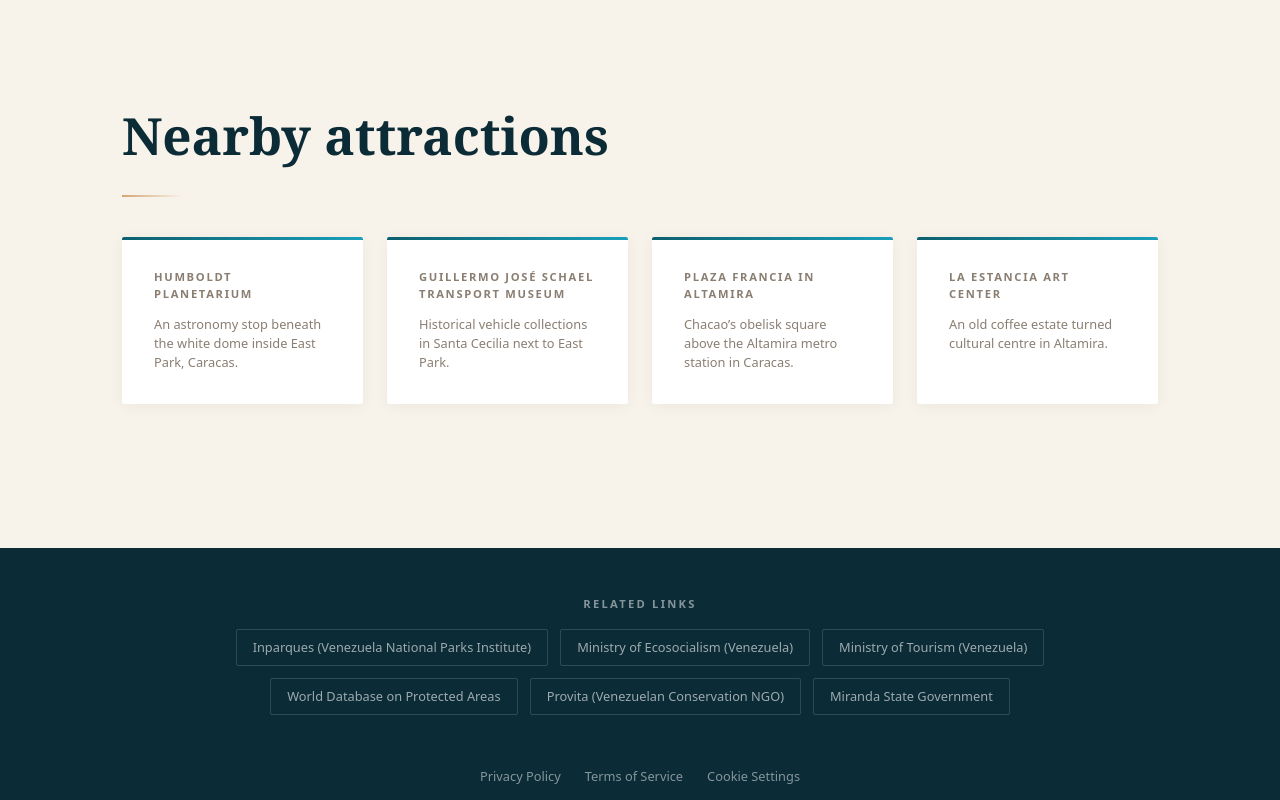
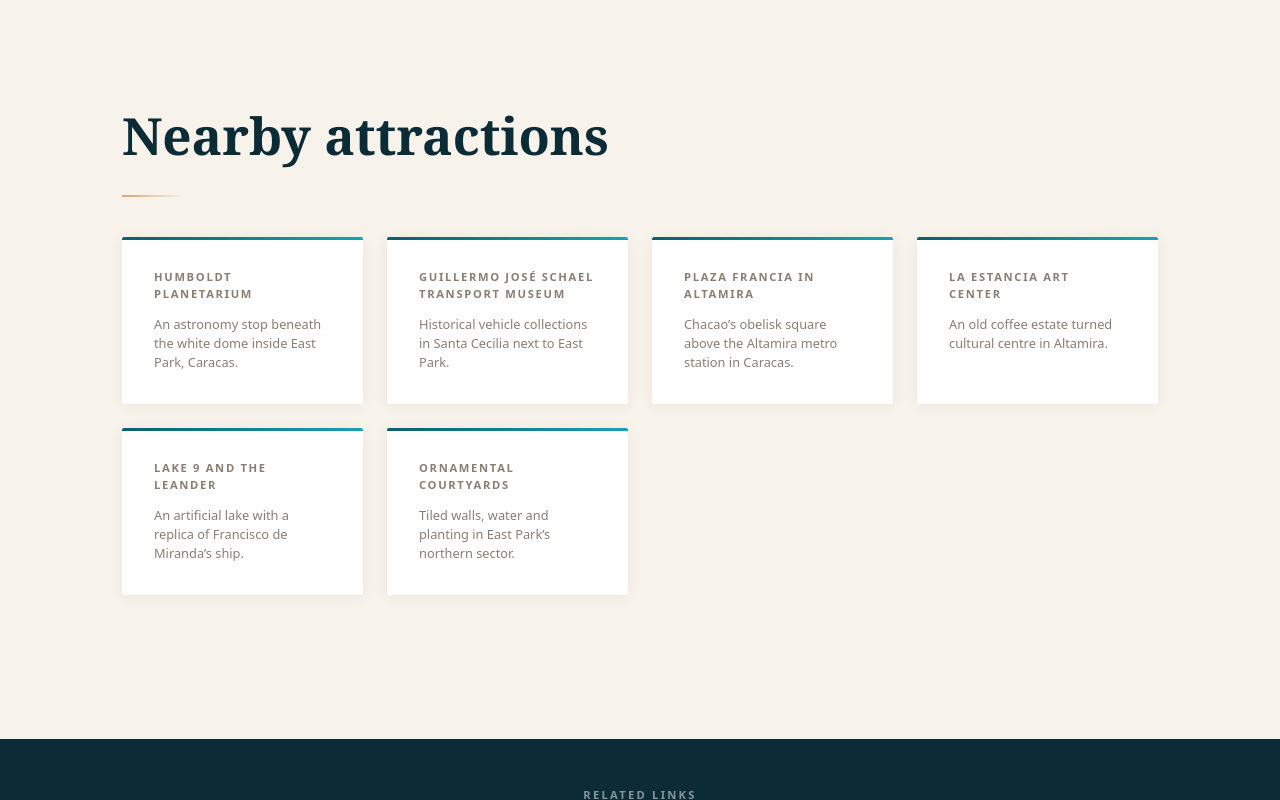
Before and after one commit to n20186005-hash/parquedelesteguia, a Next.js app: page /en in a window 1280 px wide. Shown: the part 11200-12000 px from the top of the page. Built offline with nearby package versions, Linux system fonts and the light colour scheme.

Commit message:
Add Lake 9 and ornamental courtyard visitor guides

```diff
--- a/src/i18n/nearby-details.ts
+++ b/src/i18n/nearby-details.ts
@@ -6,6 +6,20 @@ export const nearbyDetailLabels = {
 
 export const nearbyDetails = {
   es: {
+    "patios-ornamentales": {
+      about: "INPARQUES presenta este lugar como parte de la visita al Parque del Este.",
+      observe: "Compara los patrones de los azulejos con las formas de los estanques y la vegetación.",
+      walk: ["Entra desde Miranda y sigue las señales hacia los patios del sector norte.", "Después, regresa hacia el acceso de Miranda por los senderos abiertos."],
+      photo: "Desde el umbral, encuadra un muro de azulejos y un estanque.",
+      faq: ["¿Puedo combinar los patios con el planetario?", "Sí. Ubica la cúpula cerca de la entrada y consulta las funciones por separado."],
+    },
+    "lago-9-leander": {
+      about: "INPARQUES presenta este lugar como parte de la visita al Parque del Este.",
+      observe: "Recorre la orilla para observar la proa y los mástiles.",
+      walk: ["Sigue las señales a Lago 9 desde la entrada de Miranda.", "Después, regresa hacia el acceso de Miranda por los senderos abiertos."],
+      photo: "Encuadra el casco de perfil y su reflejo desde la orilla.",
+      faq: ["¿Se puede subir al barco?", "Consulta por separado el acceso al buque y los servicios del lago."],
+    },
     "la-estancia": {
       about: "La sede de Altamira conserva el carácter de una hacienda dentro de un corredor urbano concurrido. Su programación incluye actividades artísticas y culturales.",
       observe: "Compara la transición de la avenida al jardín con la escala doméstica de la casa histórica. Desde el jardín, fíjate en cómo se relaciona la fachada con los senderos.",
@@ -36,6 +50,20 @@ export const nearbyDetails = {
     },
   },
   en: {
+    "patios-ornamentales": {
+      about: "INPARQUES identifies this location as a visitor highlight within East Park.",
+      observe: "Compare the tile patterns with the outlines of the pools and planting.",
+      walk: ["Enter from Miranda and follow signs to the northern courtyards.", "Afterwards, use the open paths back toward the Miranda entrance."],
+      photo: "From a threshold, frame a tiled wall and a pool together.",
+      faq: ["Can I combine the courtyards with the planetarium?", "Yes. Look for the dome near the entrance and check showtimes separately."],
+    },
+    "lago-9-leander": {
+      about: "INPARQUES identifies this location as a visitor highlight within East Park.",
+      observe: "Walk the open shore to see the bow and masts from different angles.",
+      walk: ["Follow the signs to Lake 9 from the Miranda entrance.", "Afterwards, use the open paths back toward the Miranda entrance."],
+      photo: "Frame the hull in profile with its reflection from the shore.",
+      faq: ["Can I board the ship?", "Check access to the ship and lake services separately."],
+    },
     "la-estancia": {
       about: "Altamira’s site retains the character of an estate on a busy urban corridor. The centre hosts arts and cultural programmes.",
       observe: "Notice the shift from the avenue into the garden and the domestic scale of the historic house. From the garden, compare the facade with the line of the paths.",
@@ -66,6 +94,20 @@ export const nearbyDetails = {
     },
   },
   zh: {
+    "patios-ornamentales": {
+      about: "INPARQUES 將此處列為東方公園的遊覽地點。",
+      observe: "對照磁磚圖案、池岸輪廓和沿牆植栽。",
+      walk: ["從米蘭達入口入園，循北側庭院指標步行。", "參觀後沿開放步道返回米蘭達入口。"],
+      photo: "在庭院門口取景，把磁磚牆和水池放在同一畫面。",
+      faq: ["可以一起參觀天文館嗎？", "可以先在入口附近看圓頂；放映場次請另外查詢。"],
+    },
+    "lago-9-leander": {
+      about: "INPARQUES 將此處列為東方公園的遊覽地點。",
+      observe: "沿開放岸邊步道走一段，從不同角度觀察船頭與桅杆。",
+      walk: ["從米蘭達入口沿指標前往第九湖。", "參觀後沿開放步道返回米蘭達入口。"],
+      photo: "從湖畔側向取景，讓船身與倒影同時入鏡。",
+      faq: ["可以登上仿造船嗎？", "登船及湖上服務請分別向現場人員查詢。"],
+    },
     "la-estancia": {
       about: "這座舊莊園坐落在繁忙的市區大道旁，現為藝術與文化活動場地。",
       observe: "從大道轉入花園後，留意歷史宅邸的尺度，並從步道觀察立面與植栽的關係。",
--- a/src/i18n/nearby.ts
+++ b/src/i18n/nearby.ts
@@ -1,6 +1,30 @@
-export const nearbyTopics = ["planetario-humboldt", "museo-del-transporte", "plaza-francia", "la-estancia"] as const;
+export const nearbyTopics = ["planetario-humboldt", "museo-del-transporte", "plaza-francia", "la-estancia", "lago-9-leander", "patios-ornamentales"] as const;
 
 export const nearbyPlaces = {
+  "patios-ornamentales": {
+    map: "https://www.google.com/maps/search/?api=1&query=Patios+Ornamentales%2C+sector+norte+del+Parque+del+Este%2C+Caracas",
+    address: "Parque Generalísimo Francisco de Miranda, avenida Francisco de Miranda, Caracas 1071, Miranda",
+    photo: "/nearby/patios-ornamentales.jpg",
+    width: 250,
+    height: 288,
+    author: "Veronidae",
+    credit: "https://commons.wikimedia.org/wiki/File:Patios_en_el_sector_Norte_Parque_Generalisimo_Francisco_de_Miranda_Caracas_-_Venezuela.jpg",
+    source: "https://www.inparques.gob.ve/Parques%20de%20Recreacion/francisco-de-miranda.html",
+    license: "CC BY-SA 3.0",
+    licenseUrl: "https://creativecommons.org/licenses/by-sa/3.0/",
+  },
+  "lago-9-leander": {
+    map: "https://www.google.com/maps/search/?api=1&query=Buque+Leander%2C+Lago+9%2C+Parque+del+Este%2C+Caracas",
+    address: "Parque Generalísimo Francisco de Miranda, avenida Francisco de Miranda, Caracas 1071, Miranda",
+    photo: "/nearby/lago-9-leander.jpg",
+    width: 330,
+    height: 145,
+    author: "Zerojosefer",
+    credit: "https://commons.wikimedia.org/wiki/File:Barco_Bergatin_Leander.jpg",
+    source: "https://www.inparques.gob.ve/Parques%20de%20Recreacion/francisco-de-miranda.html",
+    license: "CC BY-SA 4.0",
+    licenseUrl: "https://creativecommons.org/licenses/by-sa/4.0/",
+  },
   "la-estancia": {
     map: "https://www.google.com/maps/search/?api=1&query=PDVSA+Centro+de+Arte+La+Estancia%2C+Altamira%2C+Chacao%2C+Caracas",
     address: "Avenida Francisco de Miranda, Altamira, Chacao, Caracas, Miranda",
@@ -62,6 +86,26 @@ export const parkDetails = {
 
 export const nearbyCopy = {
   es: {
+    "patios-ornamentales": {
+      title: "Patios ornamentales",
+      description: "Muros de azulejos, agua y vegetación en el sector norte del parque.",
+      manager: "Instituto Nacional de Parques (INPARQUES).",
+      basics: "Dentro del Parque del Este. Confirma el acceso del sector en la entrada.",
+      transit: "Entra desde Miranda y sigue las señales hacia los patios del sector norte.",
+      history: "Los patios forman parte del diseño paisajístico de Roberto Burle Marx y su equipo.",
+      plan: "Detente en el umbral de cada patio para apreciar el cambio de luz y sombra.",
+      photo: "Patios ornamentales · Fotografía de Wikimedia Commons",
+    },
+    "lago-9-leander": {
+      title: "Lago 9 y Buque Leander",
+      description: "El lago artificial donde se exhibe una réplica del barco de Francisco de Miranda.",
+      manager: "Instituto Nacional de Parques (INPARQUES).",
+      basics: "Dentro del Parque del Este. Confirma el acceso del sector en la entrada.",
+      transit: "Sigue las señales a Lago 9 desde la entrada de Miranda.",
+      history: "La réplica recuerda la expedición de Miranda en 1806.",
+      plan: "Comienza por el paseo de la orilla y pregunta en el lugar si están operando los botes.",
+      photo: "Lago 9 y Buque Leander · Fotografía de Wikimedia Commons",
+    },
     "la-estancia": {
       title: "Centro de Arte La Estancia",
       description: "Una antigua hacienda cafetalera convertida en centro cultural en Altamira.",
@@ -104,6 +148,26 @@ export const nearbyCopy = {
     },
   },
   en: {
+    "patios-ornamentales": {
+      title: "Ornamental Courtyards",
+      description: "Tiled walls, water and planting in East Park’s northern sector.",
+      manager: "National Parks Institute (INPARQUES).",
+      basics: "Inside East Park. Confirm sector access at the entrance.",
+      transit: "Enter from Miranda and follow signs to the northern courtyards.",
+      history: "The courtyards are part of the landscape design by Roberto Burle Marx and his team.",
+      plan: "Pause at each courtyard entrance to notice the transition from sunlight to shade.",
+      photo: "Ornamental Courtyards · Photograph from Wikimedia Commons",
+    },
+    "lago-9-leander": {
+      title: "Lake 9 and the Leander",
+      description: "An artificial lake with a replica of Francisco de Miranda’s ship.",
+      manager: "National Parks Institute (INPARQUES).",
+      basics: "Inside East Park. Confirm sector access at the entrance.",
+      transit: "Follow the signs to Lake 9 from the Miranda entrance.",
+      history: "The replica commemorates Miranda’s 1806 expedition.",
+      plan: "Start with the public shore path and ask on site if boats are operating.",
+      photo: "Lake 9 and the Leander · Photograph from Wikimedia Commons",
+    },
     "la-estancia": {
       title: "La Estancia Art Center",
       description: "An old coffee estate turned cultural centre in Altamira.",
@@ -146,6 +210,26 @@ export const nearbyCopy = {
     },
   },
   zh: {
+    "patios-ornamentales": {
+      title: "景觀庭院",
+      description: "走進東方公園北側的磁磚牆、水景與植栽之間。",
+      manager: "委內瑞拉國家公園管理局（INPARQUES）。",
+      basics: "位於東方公園內，各區通行以入口公告為準。",
+      transit: "從米蘭達入口入園，循北側庭院指標步行。",
+      history: "庭院屬羅伯托・布爾勒・馬克思及其團隊的園林設計。",
+      plan: "到每座庭院入口時停一下，觀察日照與樹蔭的變化。",
+      photo: "景觀庭院 · 維基共享資源照片",
+    },
+    "lago-9-leander": {
+      title: "第九湖與利安德號",
+      description: "在東方公園的人工湖畔觀看利安德號仿造船。",
+      manager: "委內瑞拉國家公園管理局（INPARQUES）。",
+      basics: "位於東方公園內，各區通行以入口公告為準。",
+      transit: "從米蘭達入口沿指標前往第九湖。",
+      history: "仿造船紀念弗朗西斯科・德・米蘭達 1806 年的航程。",
+      plan: "先走公共湖畔步道，再向現場人員詢問腳踏船是否營運。",
+      photo: "第九湖與利安德號 · 維基共享資源照片",
+    },
     "la-estancia": {
       title: "拉埃斯坦西亞藝術中心",
       description: "從阿爾塔米拉的舊咖啡莊園，走進卡拉卡斯的展覽與文化場館。",
```
Also changed, not shown: public/nearby/lago-9-leander.jpg (added), public/nearby/patios-ornamentales.jpg (added).
